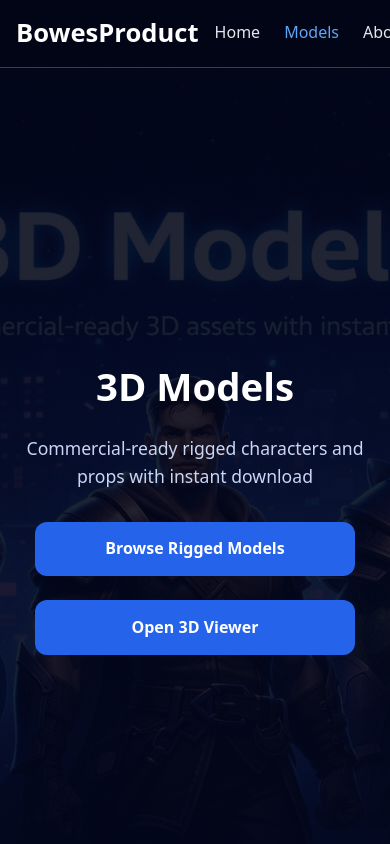
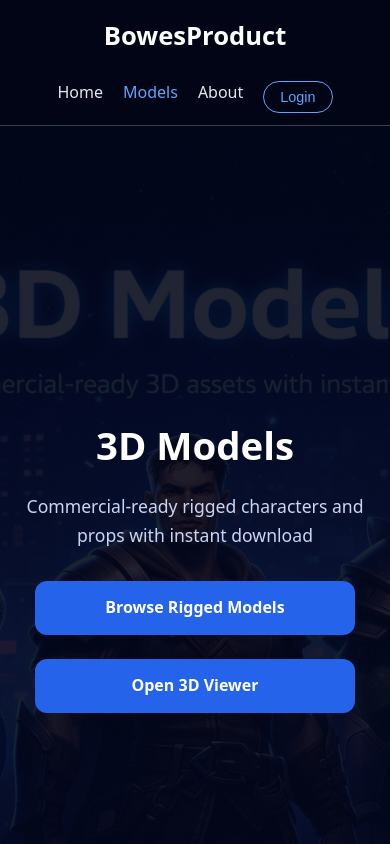
Before and after one commit to Dis513/BowesProduct, a plain HTML site: page models.html in a window 390 px wide. Shown: the top 844 px of the page. Drawn offline with nearby package versions, Linux system fonts and the light colour scheme; no server answers.

Commit message:
Update models.html

```diff
--- a/models.html
+++ b/models.html
@@ -194,7 +194,6 @@ model-viewer {
   color: #60a5fa;
   margin: 0.8rem 0;
 }
-/* Improved card buttons – smaller, balanced */
 .card-content .btn {
   padding: 0.75rem 1.2rem;
   font-size: 0.95rem;
@@ -296,13 +295,23 @@ model-viewer {
 }
 /* ================= MOBILE ================= */
 @media (max-width: 768px) {
+  /* Updated mobile header to match index.html */
   .header-inner {
-    overflow-x: auto;
-    scrollbar-width: none;
-    padding: 0.8rem 1rem;
+    flex-direction: column;
+    padding-bottom: 0.75rem;
   }
-  .header-inner::-webkit-scrollbar { display: none; }
-  .main-nav { gap: 1.5rem; }
+  .main-nav {
+    gap: 1.25rem;
+    justify-content: center;
+    flex-wrap: wrap;
+  }
+  .login-btn {
+    margin-top: 0.5rem;
+    font-size: 0.9rem;
+    padding: 0.45rem 1rem;
+  }
+
+  /* Other existing mobile styles */
   .model-container { height: 340px; margin: 2rem 0; border-radius: 14px; }
   .products { grid-template-columns: repeat(auto-fit, minmax(160px, 1fr)); gap: 1.4rem; }
   .card img.thumbnail { height: 160px; }
@@ -330,6 +339,7 @@ model-viewer {
     </nav>
   </div>
 </header>
+
 <!-- HERO -->
 <section class="hero">
   <div class="hero-content">
@@ -341,12 +351,14 @@ model-viewer {
     </div>
   </div>
 </section>
+
 <!-- SECTION NAV -->
 <div class="section-nav">
   <a href="#rigged-models">Rigged Models</a>
   <a href="#props">Props</a>
   <a href="#packs">Packs</a>
 </div>
+
 <!-- Model Viewer -->
 <div class="model-container" id="modelContainer">
   <model-viewer id="mainViewer"
@@ -943,8 +955,7 @@ model-viewer {
     </div>
   </div>
 </section>
-<!-- Props and Packs sections remain unchanged -->
-<!-- (Copy-paste them from your original code) -->
+ur original Props and Packs HTML here -->
 
 <!-- FOOTER -->
 <footer class="site-footer">
@@ -965,6 +976,7 @@ model-viewer {
 window.addEventListener('scroll', () => {
   document.querySelector('.site-header').classList.toggle('scrolled', window.scrollY > 40);
 });
+
 // Model viewer switching
 const viewer = document.getElementById("mainViewer");
 const modelContainer = document.getElementById("modelContainer");
@@ -979,6 +991,7 @@ document.querySelectorAll(".view-btn").forEach(btn => {
     modelContainer.scrollIntoView({ behavior: "smooth", block: "center" });
   });
 });
+
 // Filtering
 const searchInput = document.getElementById("searchInput");
 const genderFilter = document.getElementById("genderFilter");
@@ -1004,7 +1017,7 @@ if (genderFilter) genderFilter.addEventListener("change", filterModels);
 if (categoryFilter) categoryFilter.addEventListener("change", filterModels);
 </script>
 
-<!-- ================= FIREBASE AUTHENTICATION ================= -->
+<!-- Firebase Authentication -->
 <script type="module">
   import { initializeApp } from "https://www.gstatic.com/firebasejs/10.7.0/firebase-app.js";
   import {
@@ -1039,8 +1052,6 @@ if (categoryFilter) categoryFilter.addEventListener("change", filterModels);
 
   onAuthStateChanged(auth, (user) => {
     authBtn.textContent = user ? "Logout" : "Login";
-    // Optional: You can extend this to show user name, hide/show certain elements, etc.
-    // e.g., authBtn.textContent = user ? `Logout (${user.displayName})` : "Login";
   });
 </script>
 
```
